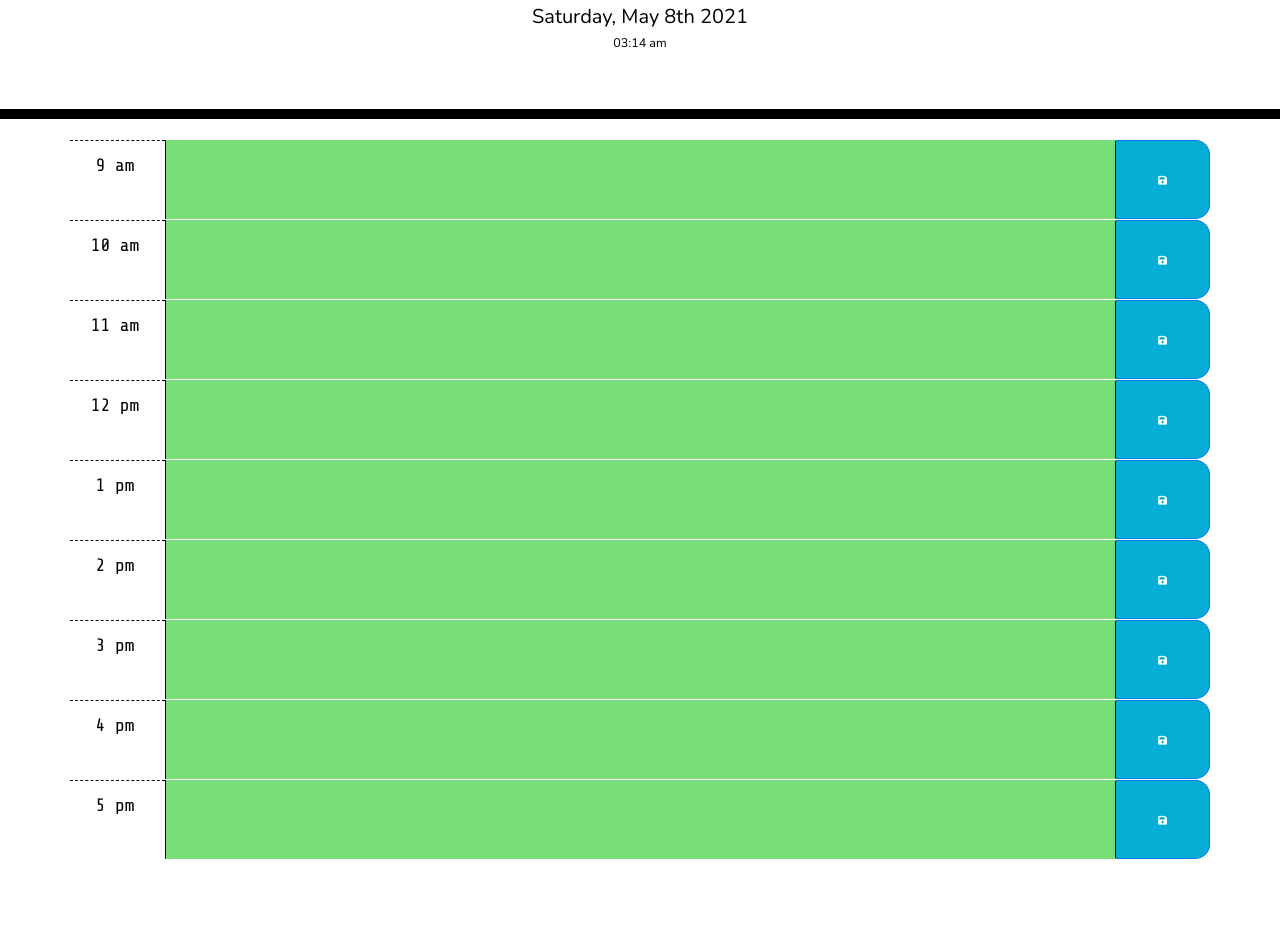
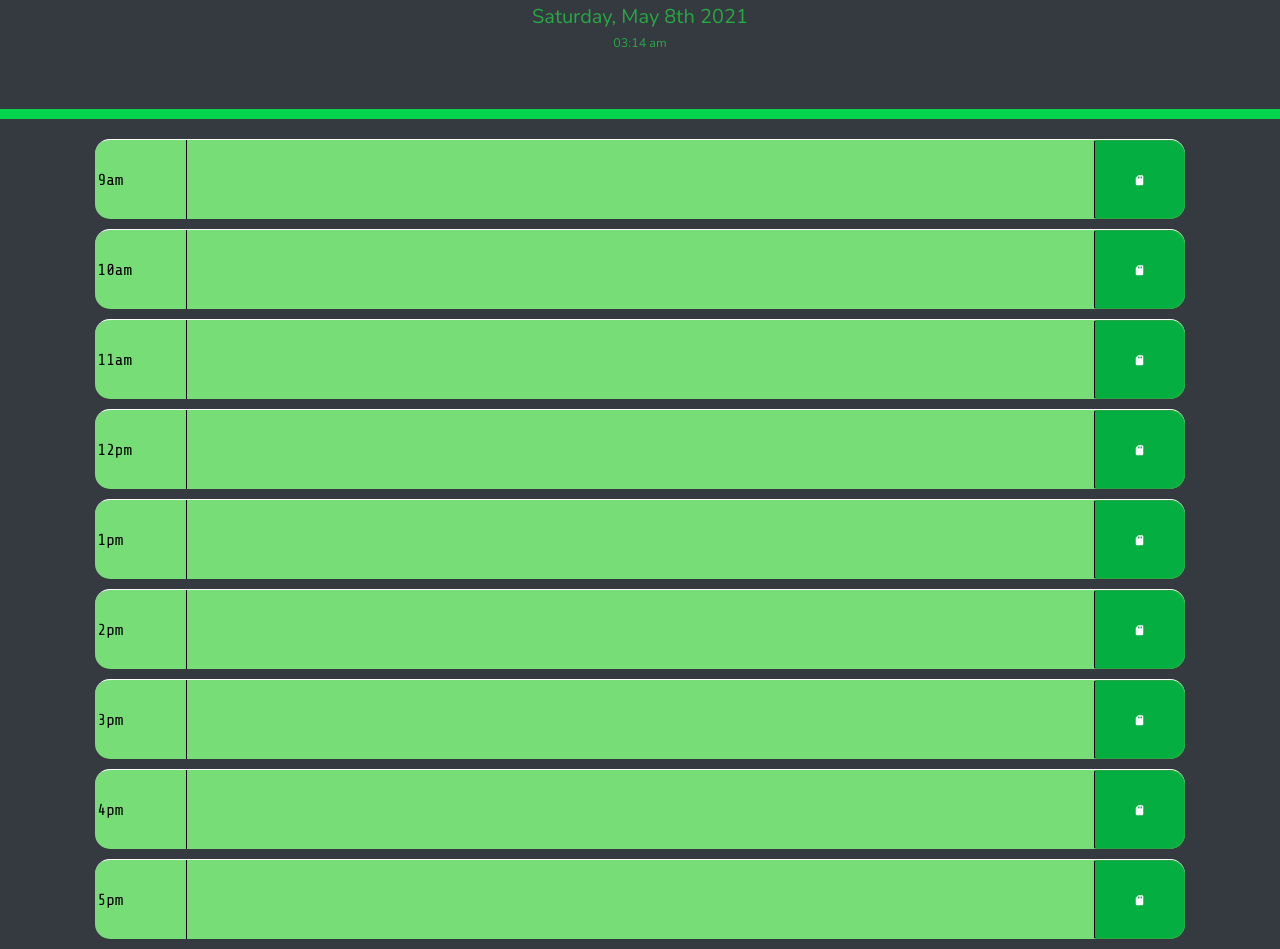
Before and after one commit to jdono100/Day-Planner, a plain HTML site: page Develop/index.html in a window 1280 px wide. Shown: the part 125-1074 px from the top of the page. Before the commit the page ends 984 px from the top, so only its background shows below. Drawn offline with nearby package versions, Linux system fonts and the light colour scheme.

Commit message:
add some text to readme.md and bootstrap class changing/formatting

```diff
--- a/Develop/index.html
+++ b/Develop/index.html
@@ -21,7 +21,7 @@
   </head>
 
   <body>
-    <header class="jumbotron jumbotron-fluid">
+    <header class="jumbotron jumbotron-fluid bg-dark text-success">
       <h1 class="display-3">Work Day Scheduler</h1>
       <p class="lead">A simple calendar app for planning your work day!</p>
       <div id="currentDate">
@@ -32,49 +32,49 @@
     <div class="container" id="planner">
       <!-- Timeblocks go here -->
       <div class="row time-block" id="9">
-        <span class="col-1 span7 pl-3 pt-4 hour">9 am</span>
-        <textarea class="col-10 span7 description"></textarea>
-        <button class="col-1 saveBtn btn btn-primary fas fa-save"></button>
+        <span class="col-1 hour pl-1">9am</span>
+        <textarea class="col-10 description"></textarea>
+        <button class="col-1 saveBtn btn btn-success fas fa-sd-card"></button>
       </div>
       <div class="row time-block" id="10">
-        <span class="col-1 span7 pl-3 pt-4 hour">10 am</span>
-        <textarea class="col-10 span7 description"></textarea>
-        <button class="col-1 saveBtn btn btn-primary fas fa-save"></button>
+        <span class="col-1 hour pl-1">10am</span>
+        <textarea class="col-10 description"></textarea>
+        <button class="col-1 saveBtn btn btn-success fas fa-sd-card"></button>
       </div>
       <div class="row time-block" id="11">
-        <span class="col-1 span7 pl-3 pt-4 hour">11 am</span>
-        <textarea class="col-10 span7 description"></textarea>
-        <button class="col-1 saveBtn btn btn-primary fas fa-save"></button>
+        <span class="col-1 hour pl-1">11am</span>
+        <textarea class="col-10 description"></textarea>
+        <button class="col-1 saveBtn btn btn-success fas fa-sd-card"></button>
       </div>
       <div class="row time-block" id="12">
-        <span class="col-1 span7 pl-3 pt-4 hour">12 pm</span>
-        <textarea class="col-10 span7 description"></textarea>
-        <button class="col-1 saveBtn btn btn-primary fas fa-save"></button>
+        <span class="col-1 hour pl-1">12pm</span>
+        <textarea class="col-10 description"></textarea>
+        <button class="col-1 saveBtn btn btn-success fas fa-sd-card"></button>
       </div>
       <div class="row time-block" id="13">
-        <span class="col-1 span7 pl-3 pt-4 hour">1 pm</span>
-        <textarea class="col-10 span7 description"></textarea>
-        <button class="col-1 saveBtn btn btn-primary fas fa-save"></button>
+        <span class="col-1 hour pl-1">1pm</span>
+        <textarea class="col-10 description"></textarea>
+        <button class="col-1 saveBtn btn btn-success fas fa-sd-card"></button>
       </div>
       <div class="row time-block" id="14">
-        <span class="col-1 span7 pl-3 pt-4 hour">2 pm</span>
-        <textarea class="col-10 span7 description"></textarea>
-        <button class="col-1 saveBtn btn btn-primary fas fa-save"></button>
+        <span class="col-1 hour pl-1">2pm</span>
+        <textarea class="col-10 description"></textarea>
+        <button class="col-1 saveBtn btn btn-success fas fa-sd-card"></button>
       </div>
       <div class="row time-block" id="15">
-        <span class="col-1 span7 pl-3 pt-4 hour">3 pm</span>
-        <textarea class="col-10 span7 description"></textarea>
-        <button class="col-1 saveBtn btn btn-primary fas fa-save"></button>
+        <span class="col-1 hour pl-1">3pm</span>
+        <textarea class="col-10 description"></textarea>
+        <button class="col-1 saveBtn btn btn-success fas fa-sd-card"></button>
       </div>
       <div class="row time-block" id="16">
-        <span class="col-1 span7 pl-3 pt-4 hour">4 pm</span>
-        <textarea class="col-10 span7 description"></textarea>
-        <button class="col-1 saveBtn btn btn-primary fas fa-save"></button>
+        <span class="col-1 hour pl-1">4pm</span>
+        <textarea class="col-10 description"></textarea>
+        <button class="col-1 saveBtn btn btn-success fas fa-sd-card"></button>
       </div>
       <div class="row time-block" id="17">
-        <span class="col-1 span7 pl-3 pt-4 hour">5 pm</span>
-        <textarea class="col-10 span7 description"></textarea>
-        <button class="col-1 saveBtn btn btn-primary fas fa-save"></button>
+        <span class="col-1 hour pl-1">5pm</span>
+        <textarea class="col-10 description"></textarea>
+        <button class="col-1 saveBtn btn btn-success fas fa-sd-card"></button>
       </div>
     </div>
 
--- a/Develop/planner_function.js
+++ b/Develop/planner_function.js
@@ -2,37 +2,28 @@
 var time = moment();
 $("#today").text(`${time.format('dddd, MMMM Do YYYY')}`);
 $("#today-time").text(`${time.format('hh:mm a')}`);
-
-// Set global vars for the time blocks
-var block9 = $("#9");
-var block10 = $("#10");
-var block11 = $("#11");
-var block12 = $("#12");
-var block13 = $("#13");
-var block14 = $("#14");
-var block15 = $("#15");
-var block16 = $("#16");
-var block17 = $("#17");
-
 
 // Save textarea values in localStorage
 $(".saveBtn").on("click", function() {
     var timeBlock = $(this).parent().attr("id");
     var plannerText = $(this).siblings(".description").val();
     localStorage.setItem(timeBlock, plannerText);
+    console.log(`Time: ${timeBlock}  |  Plans: ${plannerText}`);
 })
+// Scheduler function
 saveScheduler = () => {
     // Look and set the vars as local values
     $(".time-block").each(function() {
         var id = $(this).attr("id");
         var text = localStorage.getItem(id);
-
+        // Keeps info stored as long as it hasn't been saved over
         if (text !== null) {
             $(this).children(".description").val(text);
         }
     })
 
 }
+saveScheduler();
 
 // Change time-block bg color depending on the time of day
 setColorTimer = () => {
@@ -50,6 +41,4 @@ setColorTimer = () => {
         };
     })
 }
-
-saveScheduler();
 setColorTimer();
--- a/Develop/style.css
+++ b/Develop/style.css
@@ -5,6 +5,7 @@ body {
   font-family: 'Nunito', sans-serif;
   font-size: 2rem;
   line-height: 1;
+  background-color: var(--dark);
 }
 
 textarea {
@@ -21,7 +22,7 @@ textarea {
   background-color: transparent;
   color: black;
   padding: auto;
-  border-bottom: 1rem solid black;
+  border-bottom: 1rem solid #05d64e;
   border-radius: 0;
 }
 
@@ -37,6 +38,7 @@ textarea {
 .time-block {
   text-align: center;
   border-radius: 1.5rem;
+  margin: 1rem;
 }
 
 .row {
@@ -47,10 +49,12 @@ textarea {
 
 .hour {
   font-family: "Share Tech Mono", monospace;
-  font-size: 1.8rem;
-  background-color: #ffffff;
+  font-size: 1.6rem;
+  /* background-color: #ffffff; */
   color: #000000;
-  border-top: 0.1rem dashed #000000;
+  display: flex;
+  align-items: center;
+  /* border-top: 0.1rem dashed #000000; */
 }
 
 .past {
@@ -72,7 +76,7 @@ textarea {
   border-left: 0.1rem solid black;
   border-top-right-radius: 1.5rem;
   border-bottom-right-radius: 1.5rem;
-  background-color: #06aed5;
+  background-color: hsl(141, 95%, 35%);
   color: white;
 }
 
```
Also changed, not shown: 1 other file.
